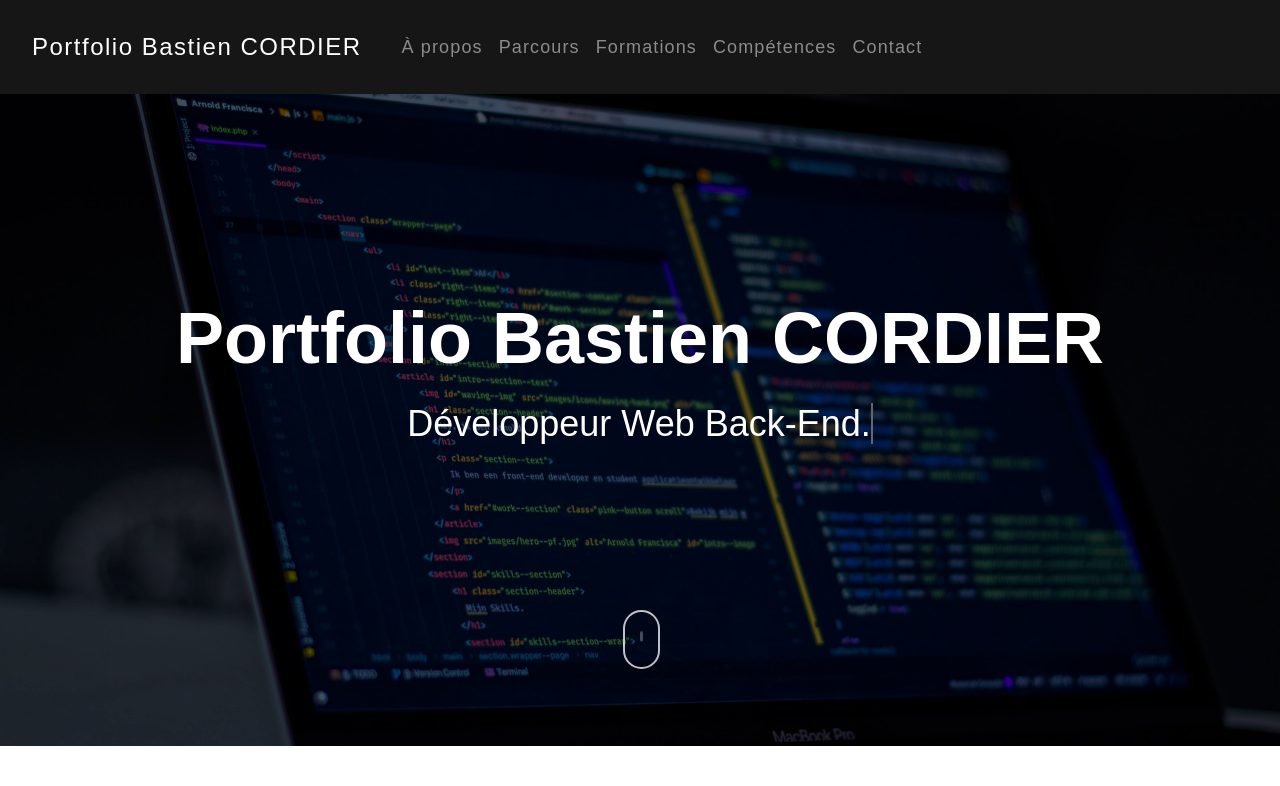
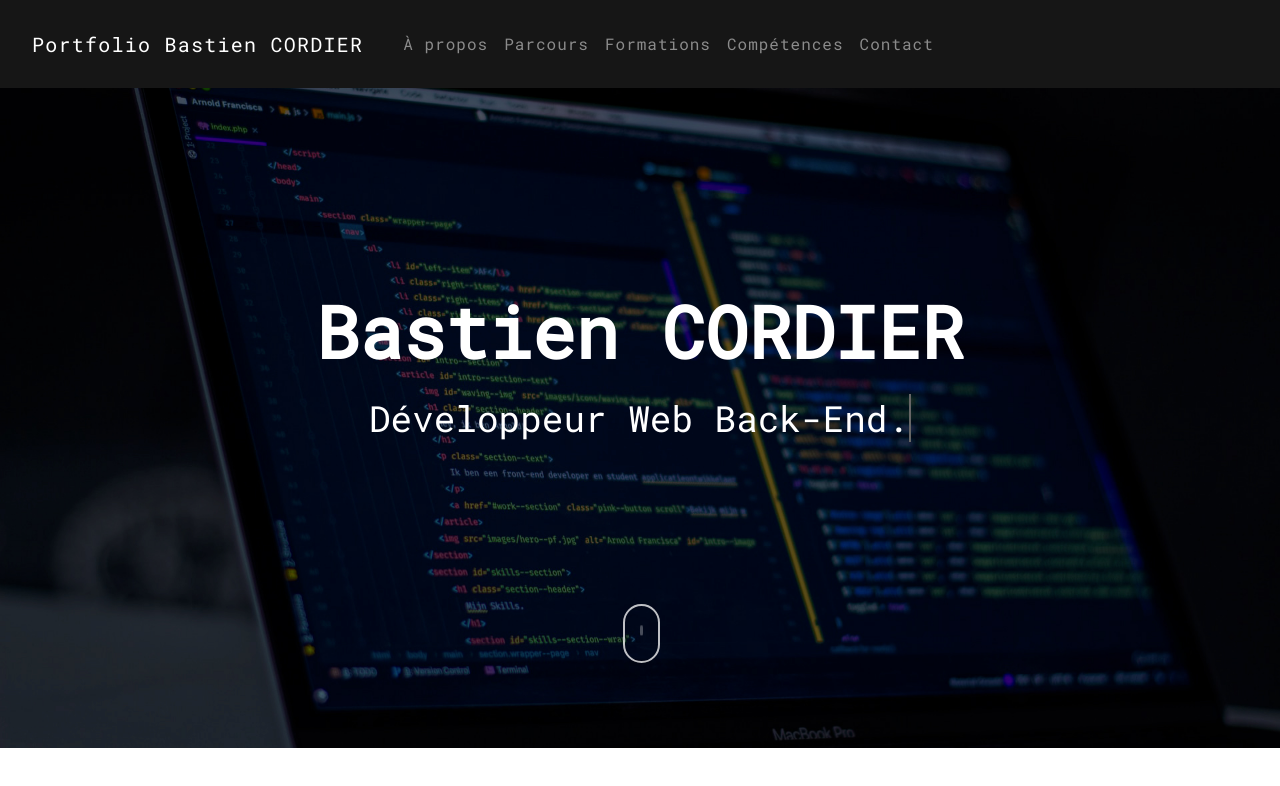
Before and after one commit to bastien-cordier/portfolio, a React (Create React App) app: page / in a window 1280 px wide. Shown: the top 786 px of the page. Built offline with nearby package versions, Linux system fonts and the light colour scheme.

Commit message:
Correction Accueil

```diff
--- a/src/App.css
+++ b/src/App.css
@@ -1,38 +1 @@
-.App {
-  text-align: center;
-}
-
-.App-logo {
-  height: 40vmin;
-  pointer-events: none;
-}
-
-@media (prefers-reduced-motion: no-preference) {
-  .App-logo {
-    animation: App-logo-spin infinite 20s linear;
-  }
-}
-
-.App-header {
-  background-color: #282c34;
-  min-height: 100vh;
-  display: flex;
-  flex-direction: column;
-  align-items: center;
-  justify-content: center;
-  font-size: calc(10px + 2vmin);
-  color: white;
-}
-
-.App-link {
-  color: #61dafb;
-}
-
-@keyframes App-logo-spin {
-  from {
-    transform: rotate(0deg);
-  }
-  to {
-    transform: rotate(360deg);
-  }
-}
+@import url('https://fonts.googleapis.com/css2?family=Roboto+Mono&display=swap');
--- a/src/Components/Accueil/accueil.css
+++ b/src/Components/Accueil/accueil.css
@@ -13,7 +13,7 @@
     font-size: 1.5rem;
     line-height: 1.5rem;
     margin-bottom: 25px;
-    font-family: "Oswald", sans-serif;
+    font-family: 'Roboto Mono', monospace;
     color: #fff;
   }
   .masthead .masthead-heading {
@@ -21,14 +21,14 @@
     font-weight: 700;
     line-height: 3.25rem;
     margin-bottom: 2rem;
-    font-family: "Oswald", sans-serif;
+    font-family: 'Roboto Mono', monospace;
     color: #fff;
   }
 
   @media (min-width: 768px) {
     .masthead {
       padding-top: 13rem;
-      padding-bottom: 8.5rem;
+      padding-bottom: 9rem;
     }
     .masthead .masthead-subheading {
       font-size: 2.25rem;
--- a/src/Components/Accueil/accueil.js
+++ b/src/Components/Accueil/accueil.js
@@ -5,7 +5,7 @@ function Accueil() {
     return (
         <section className="masthead" id="accueil">
             <div className="container">
-                    <div className="masthead-heading">Portfolio Bastien CORDIER</div>
+                    <div className="masthead-heading">Bastien CORDIER</div>
                     <div className="masthead-subheading">Développeur Web <span
                         className="txt-rotate"
                         data-period="2100"
--- a/src/Components/Header/header.css
+++ b/src/Components/Header/header.css
@@ -7,15 +7,15 @@
   }
 
   .title-portfolio {
-    font-size: 24px !important;
-    font-family: "Oswald", sans-serif;
+    font-size: 20px !important;
+    font-family: 'Roboto Mono', monospace;
   }
 
   a.nav-link {
     position: relative;
     color: #fff;
-    font-family: "Oswald", sans-serif;
-    font-size: 18px;
+    font-family: 'Roboto Mono', monospace;
+    font-size: 16px;
     letter-spacing: 0.0625em;
     text-decoration: none !important;
   }
```
